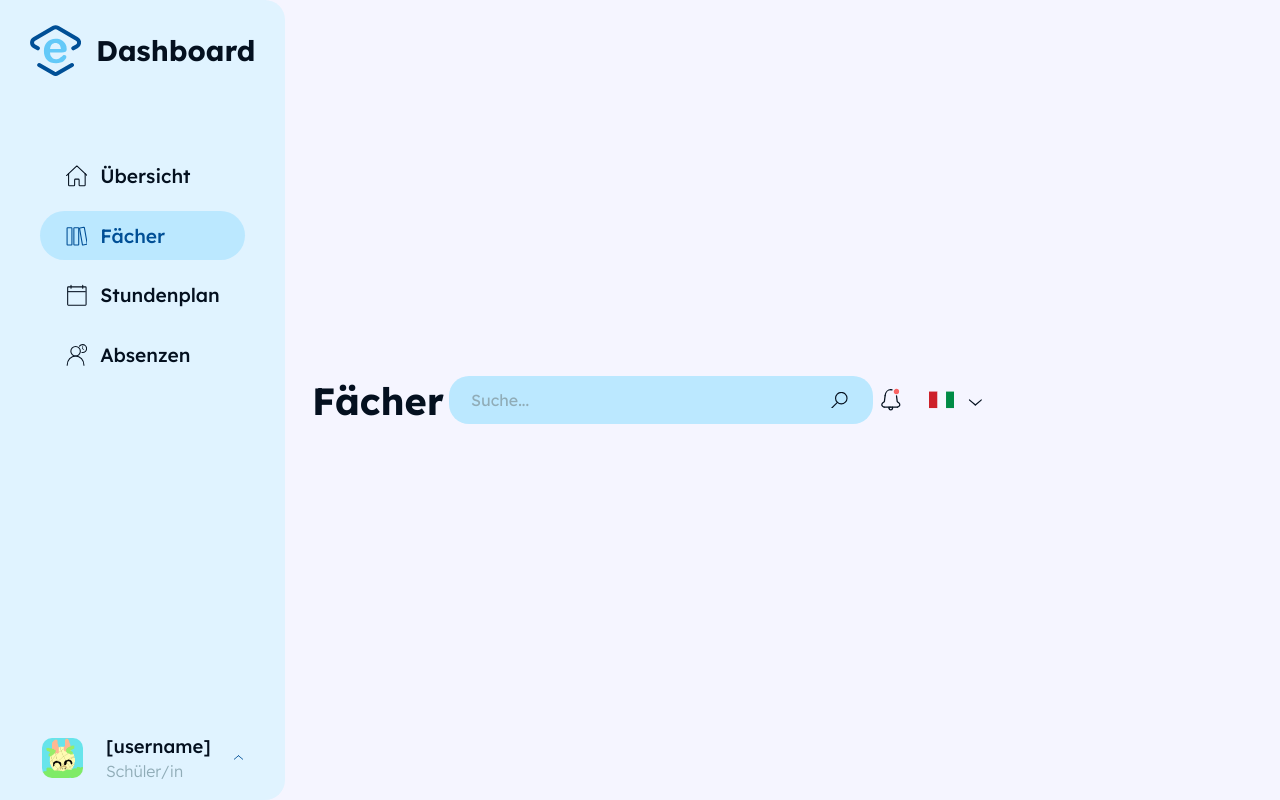
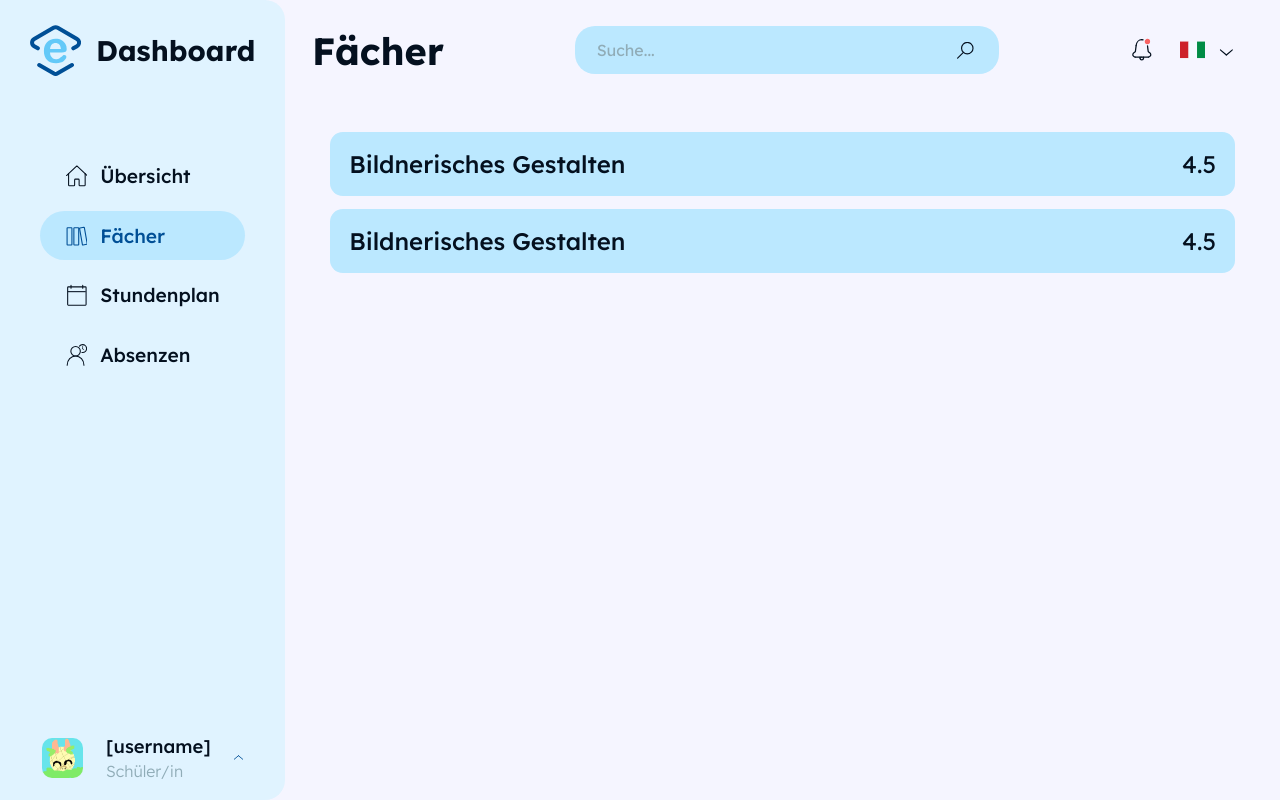
Before and after one commit to flavianz/eduLounge-Web, a React (Create React App) app: page /students/dashboard/subjects in a window 1280 px wide. Built offline with nearby package versions, Linux system fonts and the light colour scheme.

Commit message:
Draft overview

```diff
--- a/src/sites/StudentDashboard/StudentDashboardSubjects/StudentDashboardSubjects.css
+++ b/src/sites/StudentDashboard/StudentDashboardSubjects/StudentDashboardSubjects.css
@@ -1,7 +1,33 @@
 .studentDashboardContainer {
     background-color: var(--background);
     display: flex;
+    align-items: flex-start;
+}
+.studentDashboardSubjectsContainer {
+    flex: 1;
+    overflow-y: scroll;
+    height: auto;
 }
 .studentDashboardSubjectContainer {
-    flex: 1;
+    height: 4vw;
+    max-width: 100%;
+    background: var(--secondary);
 }
+.studentDashboardSubjectsDataContainer {
+    padding: 1.5vw 3.5vw;
+}
+.studentDashboardSubjectContainer {
+    margin: 1vw 0;
+    border-radius: 1vw;
+    padding: 0.5vw 1.5vw;
+    display: flex;
+    justify-content: space-between;
+    align-items: center;
+}
+.studentDashboardSubjectName {
+    font-size: 1.5rem;
+    font-weight: 500;
+}
+.studentDashboardSubjectAverage {
+    font-size: 1.5rem;
+}
--- a/src/sites/StudentDashboard/StudentDashboardSubjects/StudentDashboardSubjects.tsx
+++ b/src/sites/StudentDashboard/StudentDashboardSubjects/StudentDashboardSubjects.tsx
@@ -3,21 +3,133 @@ import StudentDashboardMenu from "../../../components/StudentDashboard/StudentDa
 import StudentDashboardHeader from "../../../components/StudentDashboard/StudentDashboardHeader/StudentDashboardHeader";
 
 export default function StudentDashboardOverview() {
-    const subjects = {
+    const subjects: {
+        [key: string]: {
+            teacher: {
+                name: string;
+            };
+            average: string;
+            klassen: string[];
+            name: string;
+            tests: {
+                [key: string]: {
+                    name: string;
+                    start: number;
+                    end: number;
+                    topics: string;
+                    createdAt: number;
+                    mark: number;
+                    type: "project" | "presentation" | "exam";
+                    weight: number;
+                };
+            };
+        };
+    } = {
         bg: {
             teacher: {
                 name: "Anja Messerli",
             },
+            average: "4.5",
             name: "Bildnerisches Gestalten",
             klassen: ["1a, 1i"],
-            tests: {}
+            tests: {
+                "0": {
+                    name: "Bleistift",
+                    start: Date.now(),
+                    end: Date.now(),
+                    topics: "-Bleistifte\n-Zeichnungen",
+                    createdAt: Date.now(),
+                    type: "project",
+                    mark: 6,
+                    weight: 0.5,
+                },
+                "1": {
+                    name: "Vortrag",
+                    start: Date.now(),
+                    end: Date.now(),
+                    topics: "-Bleistifte\n-Zeichnungen",
+                    createdAt: Date.now(),
+                    type: "presentation",
+                    mark: 5,
+                    weight: 1,
+                },
+                "2": {
+                    name: "Farbenlehre",
+                    start: Date.now(),
+                    end: Date.now(),
+                    topics: "-Bleistifte\n-Zeichnungen",
+                    createdAt: Date.now(),
+                    type: "exam",
+                    mark: 4.5,
+                    weight: 1,
+                },
+            },
+        },
+        history: {
+            teacher: {
+                name: "Anja Messerli",
+            },
+            average: "4.5",
+            name: "Bildnerisches Gestalten",
+            klassen: ["1a, 1i"],
+            tests: {
+                "0": {
+                    name: "Bleistift",
+                    start: Date.now(),
+                    end: Date.now(),
+                    topics: "-Bleistifte\n-Zeichnungen",
+                    createdAt: Date.now(),
+                    type: "project",
+                    mark: 6,
+                    weight: 0.5,
+                },
+                "1": {
+                    name: "Vortrag",
+                    start: Date.now(),
+                    end: Date.now(),
+                    topics: "-Bleistifte\n-Zeichnungen",
+                    createdAt: Date.now(),
+                    type: "presentation",
+                    mark: 5,
+                    weight: 1,
+                },
+                "2": {
+                    name: "Farbenlehre",
+                    start: Date.now(),
+                    end: Date.now(),
+                    topics: "-Bleistifte\n-Zeichnungen",
+                    createdAt: Date.now(),
+                    type: "exam",
+                    mark: 4.5,
+                    weight: 1,
+                },
+            },
         },
     };
     return (
         <div className="studentDashboardContainer">
             <StudentDashboardMenu pageID={"subjects"} />
-            <StudentDashboardHeader pageID={"subjects"} />
-            <div className="studentDashboardSubjectContainer"></div>
+            <div className="studentDashboardSubjectsContainer">
+                <StudentDashboardHeader pageID={"subjects"} />
+                <div className="studentDashboardSubjectsDataContainer">
+                    {Object.keys(subjects).map((id, key) => {
+                        const subject = subjects[id];
+                        return (
+                            <div
+                                className="studentDashboardSubjectContainer"
+                                key={key}
+                            >
+                                <p className="studentDashboardSubjectName">
+                                    {subject.name}
+                                </p>
+                                <p className={"studentDashboardSubjectAverage"}>
+                                    {subject.average}
+                                </p>
+                            </div>
+                        );
+                    })}
+                </div>
+            </div>
         </div>
     );
 }
```
